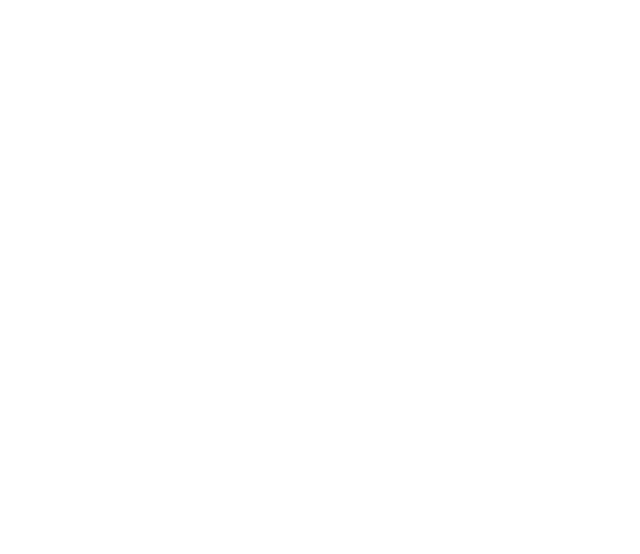
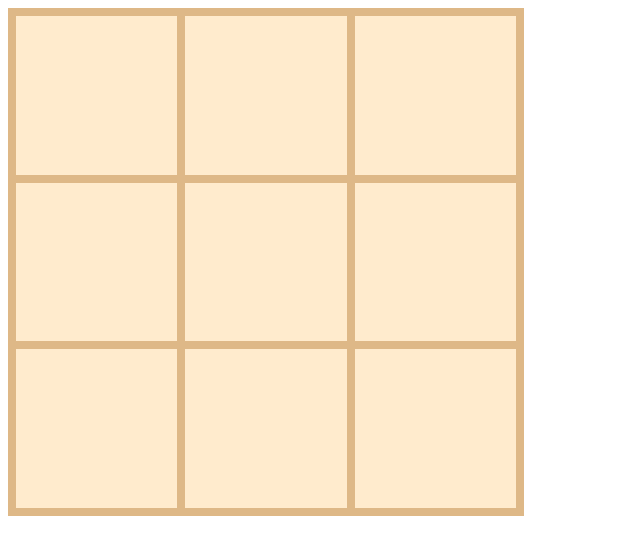
Before and after one commit to obviouslymilk/tic-tac-toe, a plain HTML site: page index.html in a window 1280 px wide. Shown: the whole page, without its empty margins (0-640 px from the left). Drawn offline with Linux system fonts and the light colour scheme.

Commit message:
Setup basic gameboard styiling

```diff
--- a/style.css
+++ b/style.css
@@ -1,3 +1,14 @@
-.game-contaner {
+.game-container {
     display: grid;
+    grid-template-columns: 1fr 1fr 1fr;
+    grid-template-rows: 1fr 1fr 1fr;
+    width: 500px;
+    height: 500px;
+    gap: 8px;
+    padding: 8px 8px 0px 8px;
+    background-color: burlywood;
 }
+
+.game-container div {
+    background-color: blanchedalmond;
+}
```
